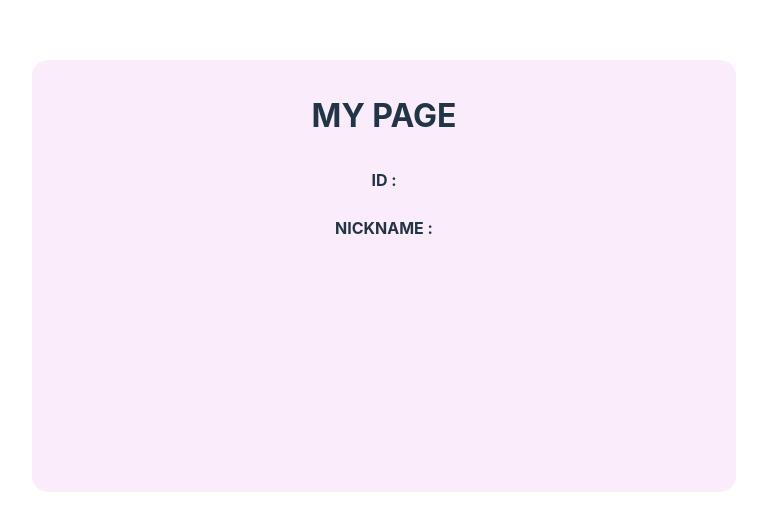
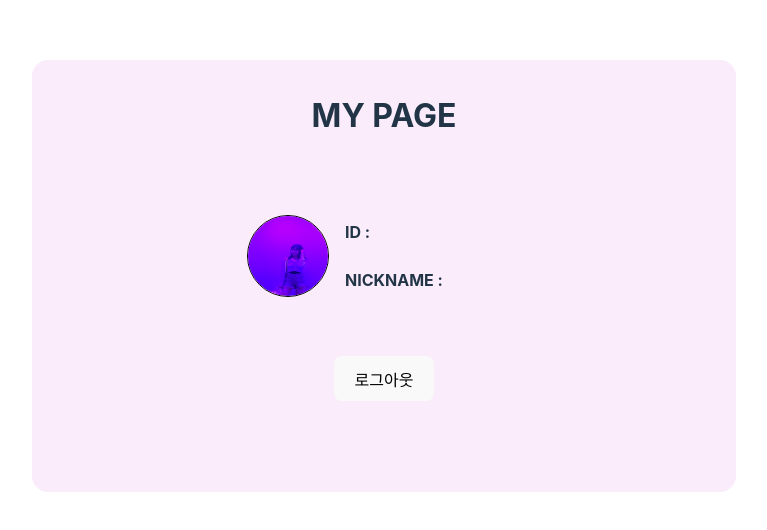
Before and after one commit to DO-SOPT-WEB/DahyunMoon, a React (Vite) app in the folder 4주차/login-signup/: page /mypage/1 in a window 1280 px wide. Shown: the part 124-654 px from the top of the page, without its empty margins (256-1023 px from the left). Built offline with nearby package versions, Linux system fonts and the light colour scheme; no server answers.

Commit message:
feat: MyPage 로그아웃 버튼

```diff
--- a/4주차/login-signup/src/Mypage.jsx
+++ b/4주차/login-signup/src/Mypage.jsx
@@ -2,13 +2,13 @@ import { useEffect, useState } from "react";
 import styled from "styled-components";
 import "./App.css";
 import axios from "axios";
-import { useParams } from "react-router-dom";
+import { useParams, Link } from "react-router-dom";
 
 export default function MyPage() {
   let { userId } = useParams();
   const [username, setUsername] = useState("");
   const [nickname, setNickname] = useState("");
-  console.log(userId);
+
   useEffect(() => {
     const fetchUserInfo = async () => {
       try {
@@ -27,8 +27,16 @@ export default function MyPage() {
   return (
     <MainBox>
       <Header>MY PAGE</Header>
-      <Info>ID : {username}</Info>
-      <Info>NICKNAME : {nickname}</Info>
+      <Infos>
+        <ProfileImg src="/profile.JPG" />
+        <InfoText>
+          <Info>ID : {username}</Info>
+          <Info>NICKNAME : {nickname}</Info>
+        </InfoText>
+      </Infos>
+      <Link to="../..">
+        <LogOut>로그아웃</LogOut>
+      </Link>
     </MainBox>
   );
 }
@@ -51,10 +59,35 @@ const Header = styled.header`
   margin: 1rem auto;
 `;
 
+const Infos = styled.div`
+  display: flex;
+  width: 100%;
+  height: 50%;
+  justify-content: center;
+  align-items: center;
+`;
+
+const InfoText = styled.div`
+  display: flex;
+  flex-direction: column;
+`;
+
+const ProfileImg = styled.img`
+  width: 5rem;
+  height: 5rem;
+  border-radius: 50%;
+  border: 1px solid black;
+`;
+
 const Info = styled.div`
   font-weight: bold;
   height: 3rem;
+  width: 10rem;
   padding: 0 1rem;
+
+  text-align: left;
 
   line-height: 3rem;
 `;
+
+const LogOut = styled.button``;
```
Also changed, not shown: 4주차/login-signup/public/profile.JPG (added).
